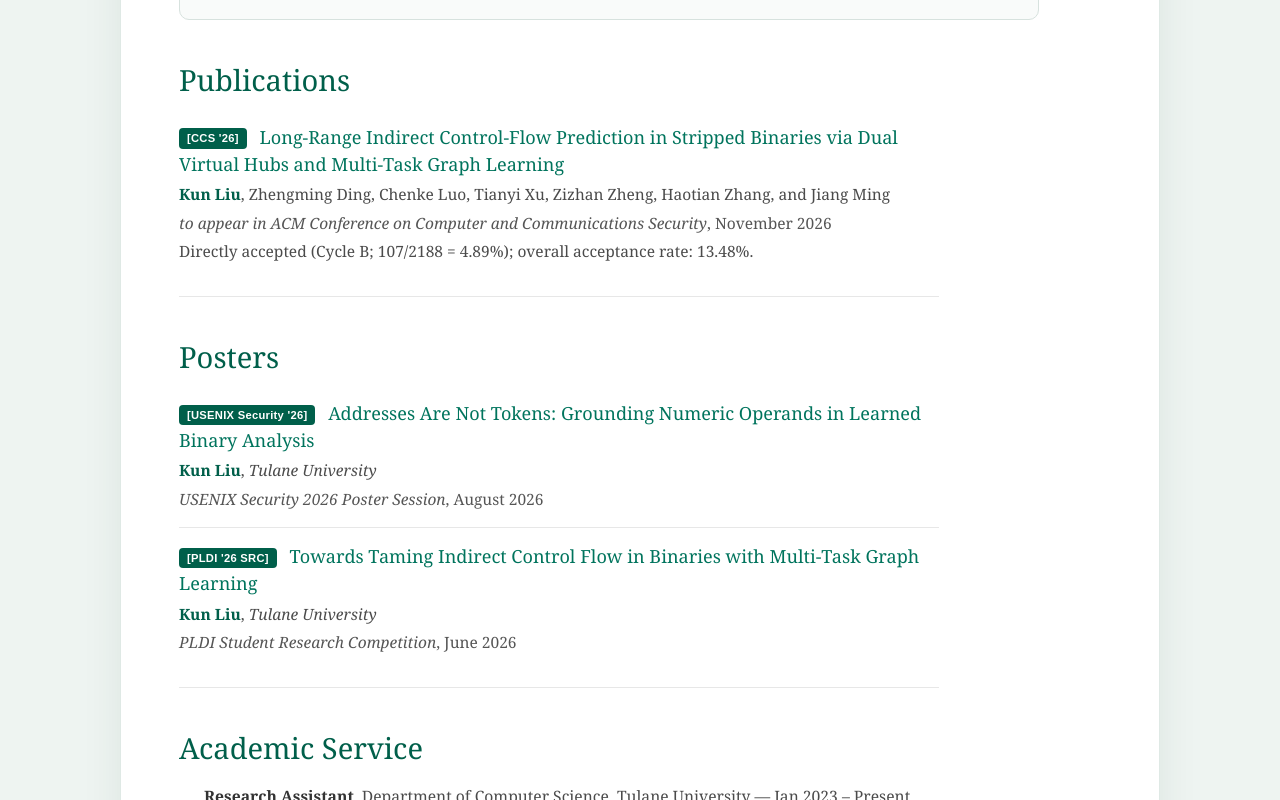
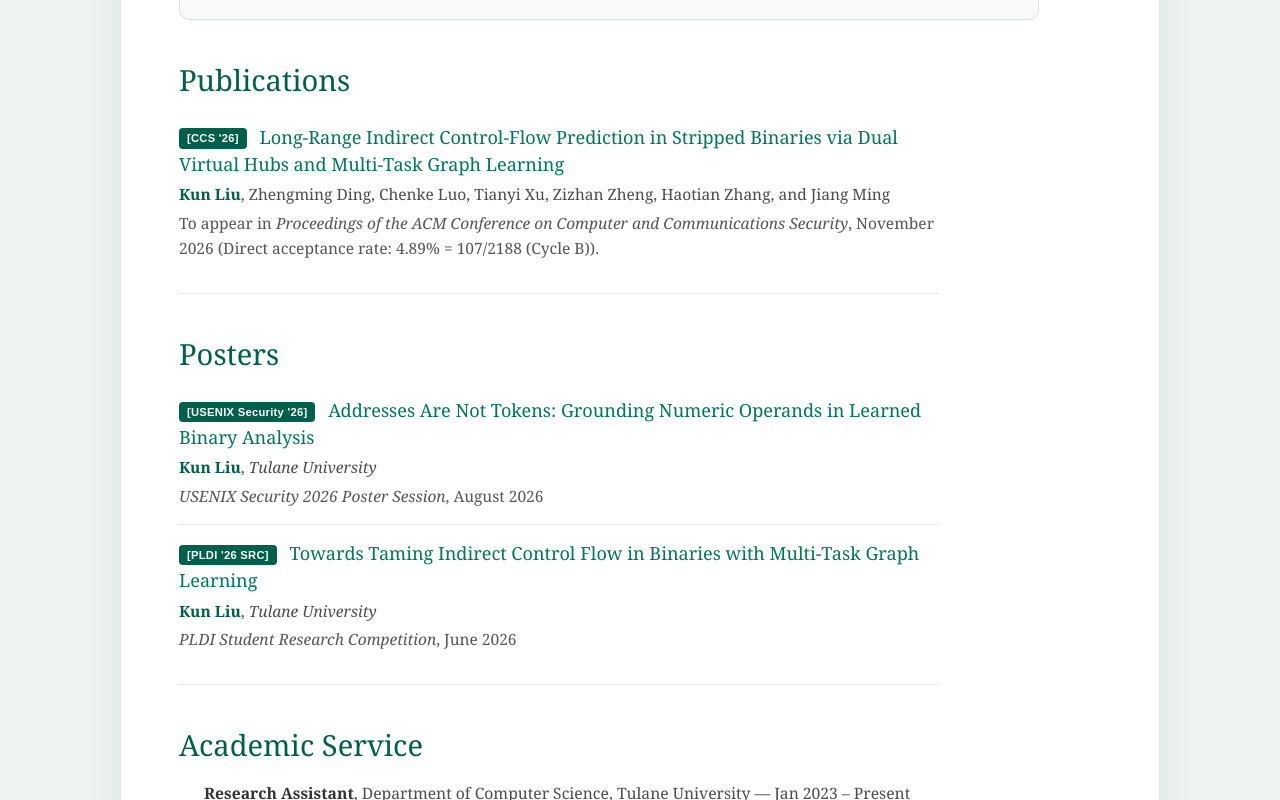
Before and after one commit to Ryan-hub-bit/ryan-hub-bit.github.io, a Next.js app: page / in a window 1280 px wide. Shown: the part 1240-2040 px from the top of the page. Built offline with nearby package versions, Linux system fonts and the light colour scheme.

Commit message:
Format direct acceptance rate inline with proceedings citation

```diff
--- a/app/page.tsx
+++ b/app/page.tsx
@@ -40,14 +40,12 @@ const publications = [
       "Haotian Zhang",
       "Jiang Ming",
     ],
-    venue: "to appear in ACM Conference on Computer and Communications Security",
+    venue: "Proceedings of the ACM Conference on Computer and Communications Security",
     venueDate: "November 2026",
     acceptance: {
       cycle: "Cycle B",
       // Direct-acceptance count supplied by the site owner.
       directAcceptances: 107,
-      // Counted from https://www.sigsac.org/ccs/CCS2026/program/accepted-papers.html.
-      overallAcceptances: 295,
       // Submission count supplied by the site owner; not independently verified.
       submissions: 2188,
     },
@@ -278,16 +276,16 @@ export default function Home() {
                     ))}
                   </p>
                   <p className="venue">
-                    <em>{publication.venue}</em>, {publication.venueDate}
+                    To appear in <em>{publication.venue}</em>, {publication.venueDate}
+                    {publication.acceptance && (
+                      <span className="acceptance-statistics">
+                        {" (Direct acceptance rate: "}
+                        {(publication.acceptance.directAcceptances / publication.acceptance.submissions * 100).toFixed(2)}%
+                        {" = "}{publication.acceptance.directAcceptances}/{publication.acceptance.submissions}
+                        {" ("}{publication.acceptance.cycle}{"))"}
+                      </span>
+                    )}.
                   </p>
-                  {publication.acceptance && (
-                    <p className="acceptance-statistics">
-                      Directly accepted ({publication.acceptance.cycle}{"; "}
-                      {publication.acceptance.directAcceptances}/{publication.acceptance.submissions}
-                      {" = "}{(publication.acceptance.directAcceptances / publication.acceptance.submissions * 100).toFixed(2)}%)
-                      {"; overall acceptance rate: "}{(publication.acceptance.overallAcceptances / publication.acceptance.submissions * 100).toFixed(2)}%.
-                    </p>
-                  )}
                 </div>
               </article>
             ))}
```
